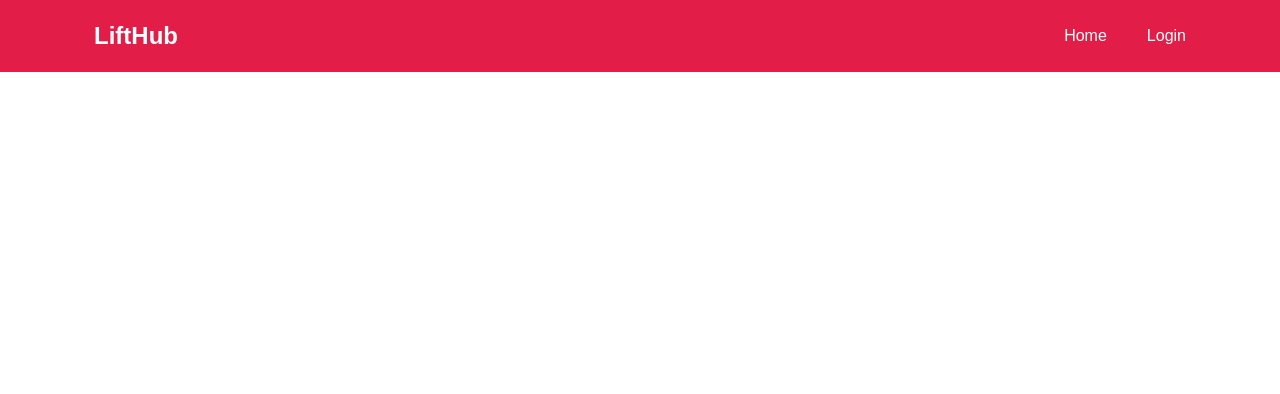
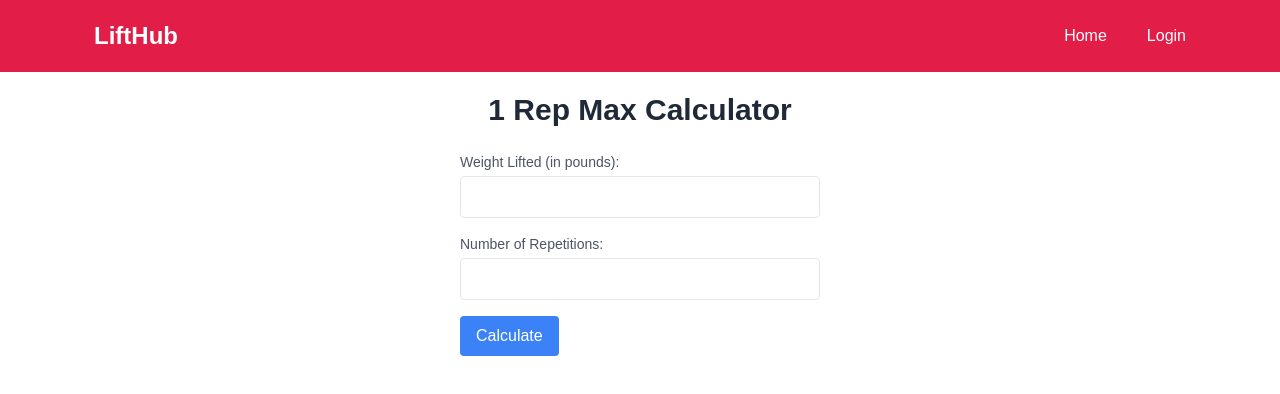
Before and after one commit to Jackson-Lyn/LiftHub, a Vue app in the folder Code/: page /1rm in a window 1280 px wide. Before the commit this address had no page. Shown: the top 394 px of the page. Built offline with nearby package versions, Linux system fonts and the light colour scheme.

Commit message:
Added !rm calc page and added file organization for dashboards

```diff
--- a/Code/src/router/index.js
+++ b/Code/src/router/index.js
@@ -32,22 +32,22 @@ const router = createRouter({
     {
       path: '/group',
       name: 'groupDashboard',
-      component: () => import('../views/GroupDashboard.vue')
+      component: () => import('../views/GroupDashboard/GroupDashboard.vue')
     },
     {
       path: '/solo',
       name: 'soloDashboard',
-      component: () => import('../views/SoloDashboard.vue')
+      component: () => import('../views/SoloDashboard/SoloDashboard.vue')
     },
     {
       path: '/join-group',
       name: 'joinGroup',
-      component: () => import('../views/JoinGroup.vue')
+      component: () => import('../views/GroupDashboard/JoinGroup.vue')
     },
     {
       path: '/leaderboard',
       name: 'groupLeaderboard',
-      component: () => import('../views/groupLeaderboard.vue')
+      component: () => import('../views/GroupDashboard/groupLeaderboard.vue')
     },
     {
       path: '/profile',
@@ -57,17 +57,22 @@ const router = createRouter({
     {
       path: '/lift-history',
       name: 'liftHistory',
-      component: () => import('../views/PaymentDetails/LiftHistory.vue')
+      component: () => import('../views/SoloDashboard/LiftHistory.vue')
     },
     {
       path: '/progress-tracker',
       name: 'progressTracker',
-      component: () => import('../views/PaymentDetails/ProgressTracker.vue')
+      component: () => import('../views/SoloDashboard/ProgressTracker.vue')
     },
     {
       path: '/p4p-leaderboard',
       name: 'p4pLeaderboard',
-      component: () => import('../views/P4PLeaderboard.vue')
+      component: () => import('../views/GroupDashboard/P4PLeaderboard.vue')
+    },
+    {
+      path: '/1rm',
+      name: 'oneRepMax',
+      component: () => import('../views/SoloDashboard/OneRepMax.vue')
     },
     {
       path: '/admin',
--- a/Code/src/views/GroupDashboard.vue
+++ b/Code/src/views/GroupDashboard/GroupDashboard.vue
@@ -25,9 +25,9 @@
 
 
   <script>
-  import store from "../stores/index";
+  import store from "../../stores/index";
   import { computed } from "vue";
-  import { supabase } from "../lib/supabaseClient";
+  import { supabase } from "../../lib/supabaseClient";
   import { useRouter } from "vue-router";
 import P4PLeaderboard from "./P4PLeaderboard.vue";
   export default {
--- a/Code/src/views/JoinGroup.vue
+++ b/Code/src/views/GroupDashboard/JoinGroup.vue
@@ -48,7 +48,7 @@
 </template>
 
 <script setup>
-import store from "../stores/index";
+import store from "../../stores/index";
 import { ref } from 'vue';
 import { useRouter } from 'vue-router';
 
--- /dev/null
+++ b/Code/src/views/SoloDashboard/OneRepMax.vue
@@ -0,0 +1,65 @@
+<template>
+    <div class="container">
+      <h1 class="text-3xl font-semibold mb-6 text-center text-gray-800">1 Rep Max Calculator</h1>
+      <div class="mb-4">
+        <label for="weight" class="block text-sm font-medium text-gray-600">Weight Lifted (in pounds):</label>
+        <input v-model="weight" type="number" id="weight" class="mt-1 p-2 border rounded w-full">
+      </div>
+      <div class="mb-4">
+        <label for="reps" class="block text-sm font-medium text-gray-600">Number of Repetitions:</label>
+        <input v-model="reps" type="number" id="reps" class="mt-1 p-2 border rounded w-full">
+      </div>
+      <button @click="calculateOneRepMax" class="bg-blue-500 text-white px-4 py-2 rounded hover:bg-blue-700">
+        Calculate
+      </button>
+      <div v-if="oneRepMax" class="mt-4">
+        <p class="text-center">Your estimated one-rep max is: <strong>{{ oneRepMax }} lbs</strong></p>
+        <p class="text-center text-gray-600 mt-2">
+            This calculator estimates your one-rep max using Epley's formula.
+            Keep in mind that individual variations may contribute to discrepancies
+            between your calculated 1RM and actual 1RM.
+        </p>
+      </div>
+    </div>
+  </template>
+
+  <script>
+  export default {
+    data() {
+      return {
+        weight: null,
+        reps: null,
+        oneRepMax: null,
+      };
+    },
+    methods: {
+      calculateOneRepMax() {
+        if (this.weight && this.reps) {
+          // Epley formula: 1RM = weight * (1 + reps / 30)
+          const epleyFactor = 1 + this.reps / 30;
+          this.oneRepMax = Math.round(this.weight * epleyFactor);
+        } else {
+          this.oneRepMax = null;
+        }
+      },
+    },
+  };
+  </script>
+
+  <style scoped>
+  .container {
+    max-width: 400px;
+    margin: auto;
+    padding: 20px;
+  }
+
+  /* You can customize the button styles further */
+  button {
+    cursor: pointer;
+    transition: background-color 0.3s ease;
+  }
+
+  button:hover {
+    background-color: #4c51bf; /* Adjust the color as needed */
+  }
+  </style>
--- a/Code/src/views/SoloDashboard.vue
+++ b/Code/src/views/SoloDashboard/SoloDashboard.vue
@@ -13,6 +13,11 @@
                 Progression Tracker
             </button>
           </div>
+          <div class="flex justify-center"> <!-- Center the button -->
+            <button @click="oneRepMax" class="w-64 bg-red-500 hover:bg-red-800 text-white font-bold py-4 px-6 rounded"> <!-- Set a fixed width for all buttons -->
+                1 Rep Max Calculator
+            </button>
+          </div>
         </div>
       </div>
     </div>
@@ -20,9 +25,9 @@
 
 
   <script>
-  import store from "../stores/index";
+  import store from "../../stores/index";
   import { computed } from "vue";
-  import { supabase } from "../lib/supabaseClient";
+  import { supabase } from "../../lib/supabaseClient";
   import { useRouter } from "vue-router";
   export default {
     setup() {
@@ -41,8 +46,11 @@
       const progressTracker = () => {
         router.push({ name: "progressTracker" });
       };
+      const oneRepMax = () => {
+        router.push({ name: "oneRepMax" });
+      };
 
-      return { liftHistory, progressTracker, user };
+      return { liftHistory, progressTracker, oneRepMax, user };
     },
   };
   </script>
```
Also changed, not shown: Code/src/views/GroupDashboard/GroupLeaderboard.vue (renamed from Code/src/views/GroupLeaderboard.vue), Code/src/views/GroupDashboard/P4PLeaderboard.vue (renamed from Code/src/views/P4PLeaderboard.vue), Code/src/views/SoloDashboard/LiftHistory.vue (renamed from Code/src/views/PaymentDetails/LiftHistory.vue), Code/src/views/SoloDashboard/ProgressTracker.vue (renamed from Code/src/views/PaymentDetails/ProgressTracker.vue).
